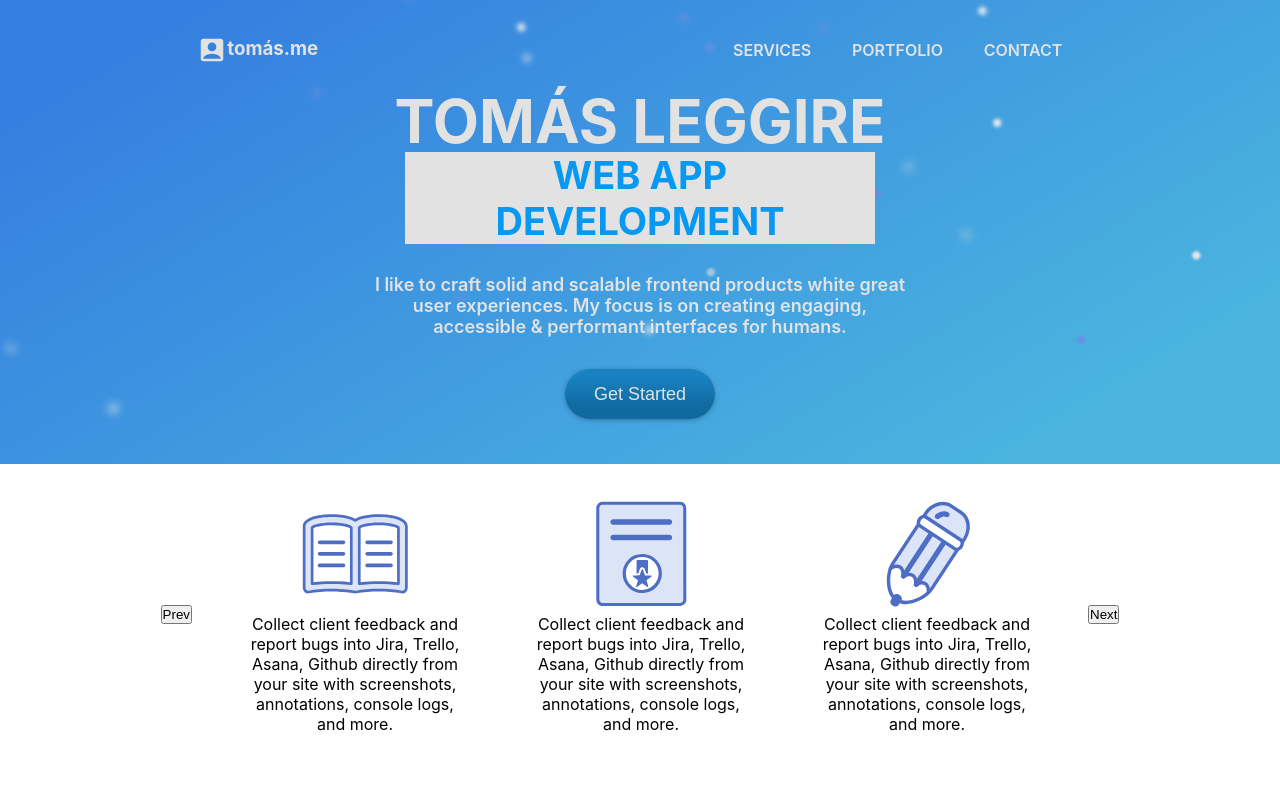
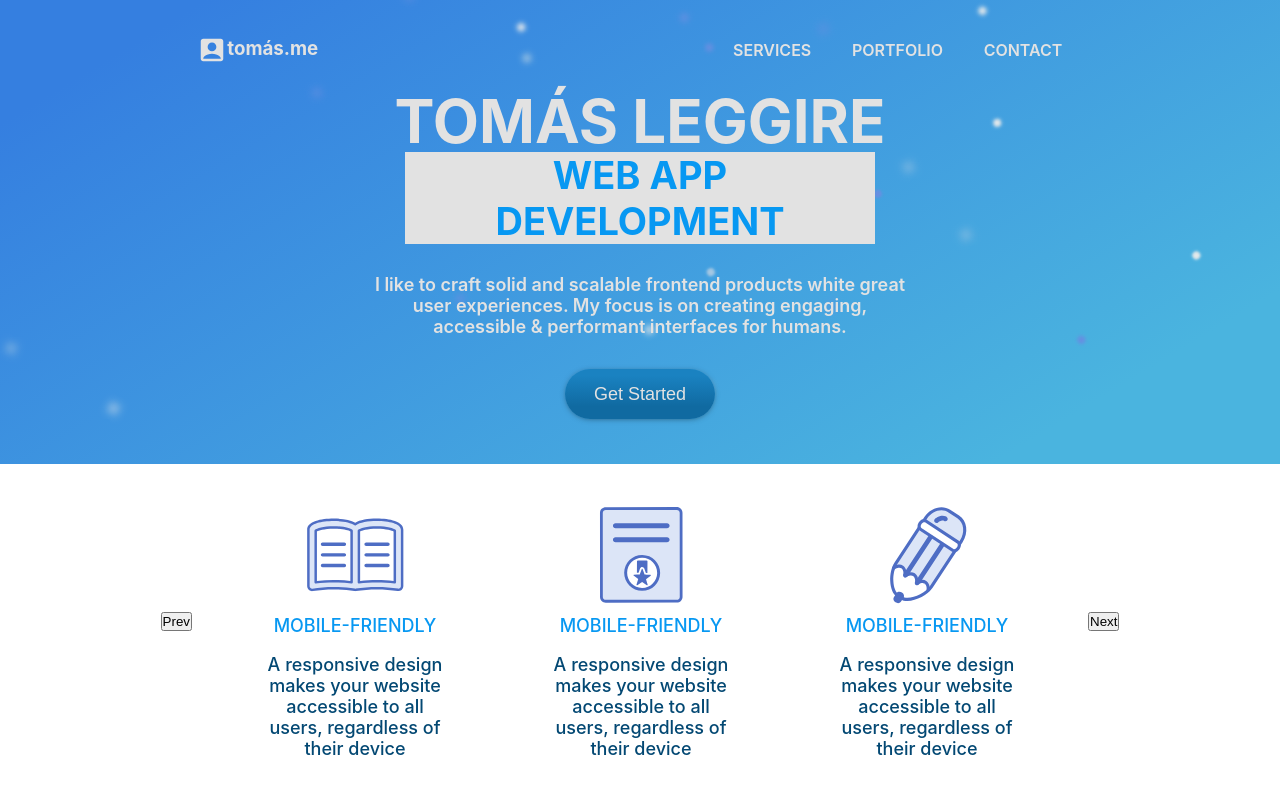
Before and after one commit to tomasleggire/tomasleggire, a React (Create React App) app: page / in a window 1280 px wide. Shown: the top 794 px of the page. Built offline with nearby package versions, Linux system fonts and the light colour scheme.

Commit message:
slider con title y medidas (faltan quaries)

```diff
--- a/src/components/Option.jsx
+++ b/src/components/Option.jsx
@@ -1,12 +1,13 @@
 import React from "react";
 import '../styles/Option.scss';
 
-export default function Option({image, text}) {
+export default function Option({image, text, title}) {
     return (
         <div className="option-main">
             <div>
                 <img src={image} className="option-imagen"/>
             </div>
+            <h6 className="option-title">{title}</h6>
             <p className="option-text">{text}</p>
         </div>
     )
--- a/src/containers/Services.js
+++ b/src/containers/Services.js
@@ -44,7 +44,7 @@ export default function Services() {
       <Slider {...settings} className="services-slider" ref={slider}>
         {optionsState.map((item) => {
           return (
-            <Option image={item.image} text={item.text}/>
+            <Option image={item.image} text={item.text} title={item.title}/>
           )
         })}
       </Slider>
--- a/src/hooks/useInitialState.js
+++ b/src/hooks/useInitialState.js
@@ -10,27 +10,33 @@ const useInitialState = () => {
     const optionsState = [
         {
             image: imageOne,
-            text: 'Collect client feedback and report bugs into Jira, Trello, Asana, Github directly from your site with screenshots, annotations, console logs, and more.'
+            text: 'A responsive design makes your website accessible to all users, regardless of their device',
+            title: 'MOBILE-FRIENDLY'
         },
         {
             image: imageTwo,
-            text: 'Collect client feedback and report bugs into Jira, Trello, Asana, Github directly from your site with screenshots, annotations, console logs, and more.'
+            text: 'A responsive design makes your website accessible to all users, regardless of their device',
+            title: 'MOBILE-FRIENDLY'
         },
         {
             image: imageThree,
-            text: 'Collect client feedback and report bugs into Jira, Trello, Asana, Github directly from your site with screenshots, annotations, console logs, and more.'
+            text: 'A responsive design makes your website accessible to all users, regardless of their device',
+            title: 'MOBILE-FRIENDLY'
         },
         {
             image: imageFour,
-            text: 'Collect client feedback and report bugs into Jira, Trello, Asana, Github directly from your site with screenshots, annotations, console logs, and more.'
+            text: 'A responsive design makes your website accessible to all users, regardless of their device',
+            title: 'MOBILE-FRIENDLY'
         },
         {
             image: imageFive,
-            text: 'Collect client feedback and report bugs into Jira, Trello, Asana, Github directly from your site with screenshots, annotations, console logs, and more.'
+            text: 'A responsive design makes your website accessible to all users, regardless of their device',
+            title: 'MOBILE-FRIENDLY'
         },
         {
             image: imageSix,
-            text: 'Collect client feedback and report bugs into Jira, Trello, Asana, Github directly from your site with screenshots, annotations, console logs, and more.'
+            text: 'A responsive design makes your website accessible to all users, regardless of their device',
+            title: 'MOBILE-FRIENDLY'
         }
     ]
 
--- a/src/styles/Option.scss
+++ b/src/styles/Option.scss
@@ -3,17 +3,29 @@
 .option-main {
     height: 300px;
     display: flex;
-    padding: 20px 30px;
+    padding: 0px 30px;
     flex-direction: column;
     justify-content: center;
     align-items: center;
+    margin-top: 15px;
 }
 
 .option-imagen {
-    padding: 0 20px;
-    height: 120px;
+    height: 110px;
+    margin-bottom: 5px;
+}
+
+.option-title {
+    font-size: var(--lg);
+    margin-bottom: 18px;
+    font-weight: 500;
+    color: var(--blue-secondary);
 }
 
 .option-text {
     text-align: center;
+    color: var(--blue-tres);
+    font-size: var(--lg);
+    padding: 0 25px;
+    font-weight: 500;
 }
```
